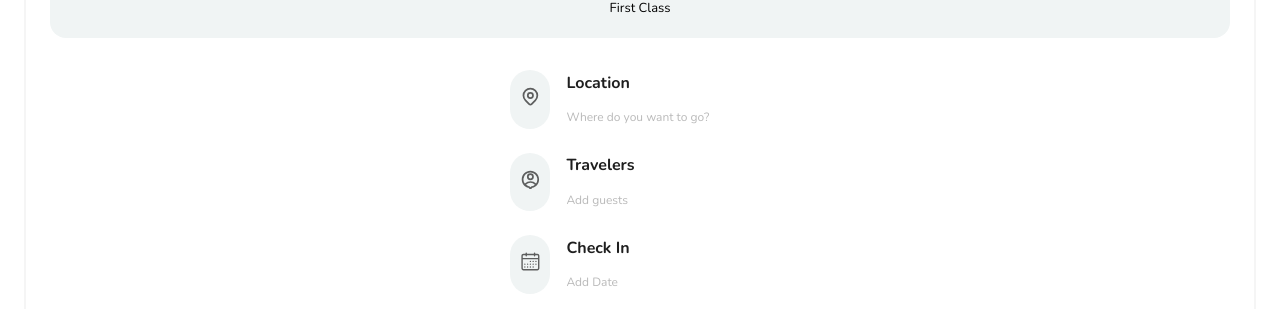
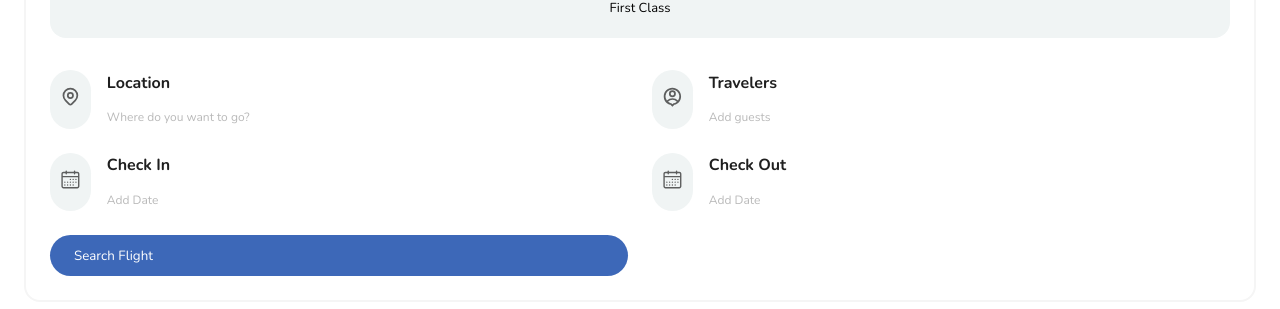
Before and after one commit to qefiney/Flight_Practice_App, a React (Vite) app: page / in a window 1280 px wide. Shown: the part 643-952 px from the top of the page. Built offline with nearby package versions, Linux system fonts and the light colour scheme.

Commit message:
Search media screen min-width 480px styling

```diff
--- a/src/main.css
+++ b/src/main.css
@@ -625,4 +625,8 @@ h2 {
   .home {
     padding-top: 12.5rem;
   }
+}
+.search .sectionContainer .searchInputs {
+  display: grid;
+  grid-template-columns: repeat(2, 1fr);
 }/*# sourceMappingURL=main.css.map */
--- a/src/main.scss
+++ b/src/main.scss
@@ -741,3 +741,13 @@ h2 {
 		padding-top: 12.5rem;
 	}
 }
+
+// Search section styling ====>
+.search {
+	.sectionContainer {
+		.searchInputs {
+			display: grid;
+			grid-template-columns: repeat(2, 1fr);
+		}
+	}
+}
```
Also changed, not shown: 1 other file (tests, documents, lock files or other folders).
